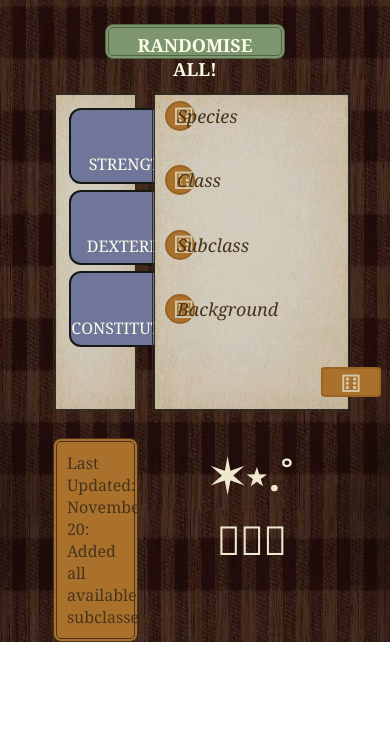
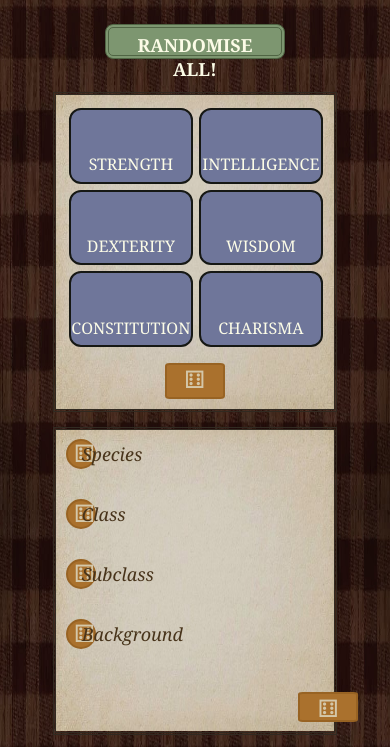
Before and after one commit to silkenwyrm/silkenwyrm.github.io, a plain HTML site: page index.html in a window 390 px wide. Shown: the part 334-1081 px from the top of the page. Before the commit the page ends 976 px from the top, so only its background shows below. Drawn offline with Linux system fonts and the light colour scheme.

Commit message:
Mobile adjustment attempt

```diff
--- a/style.css
+++ b/style.css
@@ -181,3 +181,17 @@ p{
     border: 4px double #48341b;
     padding: 10px;
 }
+
+/* ========================================
+   MOBILE ADJUSTMENTS
+======================================== */
+
+@media (max-width: 650px) {
+
+    .row{
+        flex-direction: column;
+        display:flex;
+        gap: 15px;
+    }
+
+}
```
